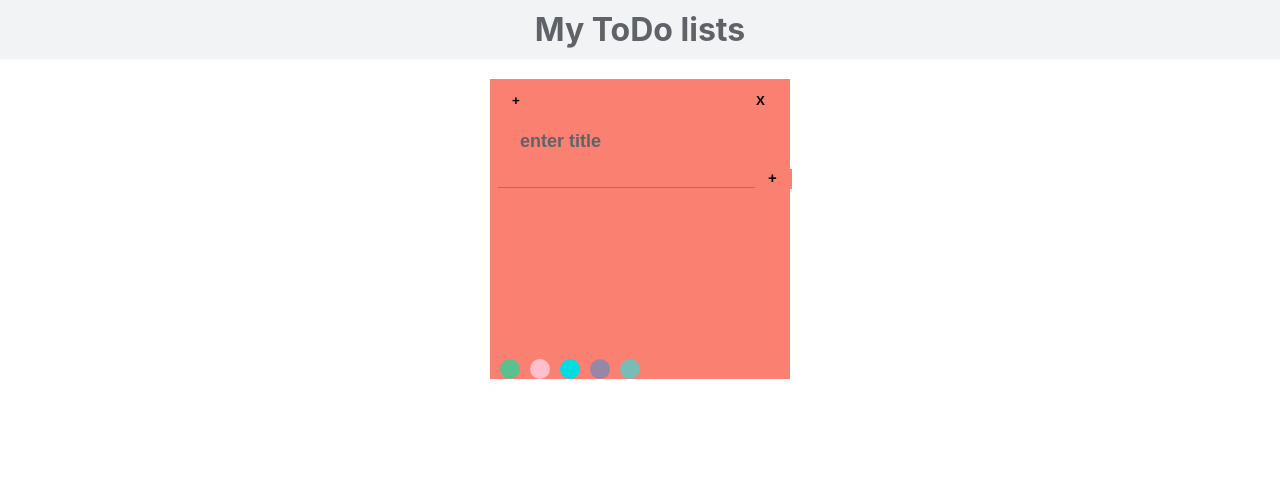
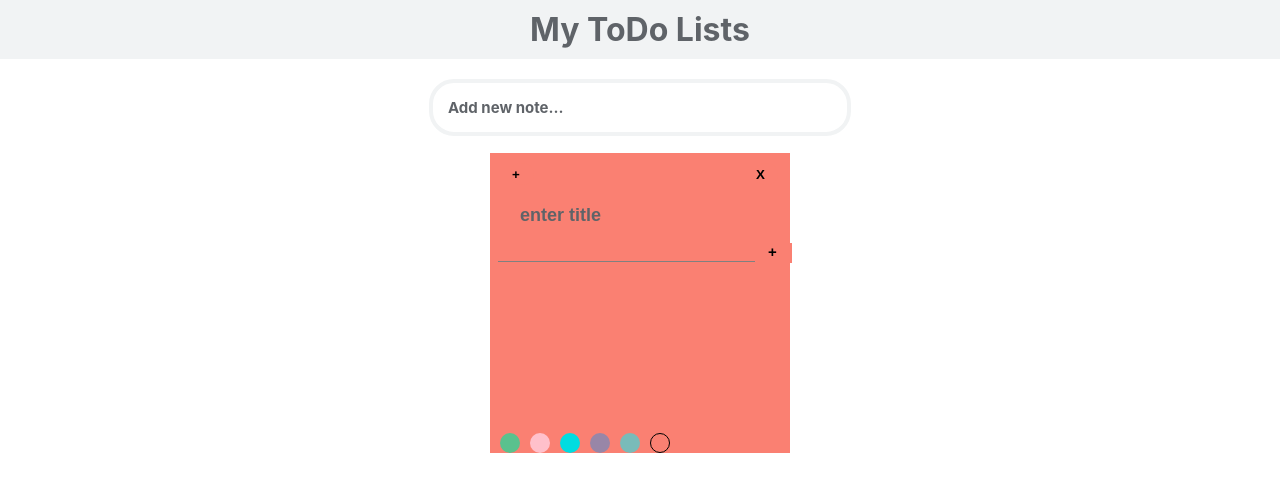
Before and after one commit to florentina-ban/mytodo, a React (Create React App) app in the folder my_app/: page / in a window 1280 px wide. Shown: the top 492 px of the page. Built offline with nearby package versions, Linux system fonts and the light colour scheme.

Commit message:
addLayoutComp

```diff
--- /dev/null
+++ b/my_app/src/AddLayoutComp.js
@@ -0,0 +1,74 @@
+import PropTypes from 'prop-types';
+import React from 'react';
+import styled from 'styled-components';
+
+const AllLayout = styled.h1`
+    border: 4px #f1f3f4 solid
+    color: #5f6368;
+    width: 30%;
+    margin: auto
+    font-size: 15px;
+    margin-bottom: 17px;
+    cursor: pointer;
+    padding: 15px;
+    border-radius: 25px;
+`,
+    MyInput = styled.input`
+    border : 0;
+    outline: none;
+`;
+export default class AddLayoutComp extends React.Component {
+    static propTypes = {
+        'addLayoutFunction': PropTypes.func
+    }
+
+    static defaultProps = {
+        'addLayoutFunction': () => null
+    }
+
+    constructor (props) {
+        super(props);
+        this.state = {'clicked': false};
+        this.inputRef = React.createRef();
+    }
+
+    handleClick = () => {
+        const {clicked} = this.state;
+        this.setState({'clicked': !clicked});
+    }
+
+    handleEnter = (event) => {
+        const {addLayoutFunction} = this.props,
+            text = this.inputRef.current.value.trim();
+        if (event.key === 'Enter' && text.length) {
+            addLayoutFunction(text);
+            this.inputRef.current.value = '';
+        }
+    }
+
+    getHtmlComp = () => {
+        const {clicked} = this.state,
+            htmlComp = clicked
+                ? <MyInput
+                    onBlur={this.handleClick}
+                    onKeyPress={this.handleEnter}
+                    placeholder="Add new note.."
+                    ref={this.inputRef}
+                    type="text" />
+                : <span onClick={this.handleClick}>
+                    {'Add new note...'}
+                </span >;
+        return (
+            htmlComp
+        );
+    }
+
+    render () {
+        return (
+            <AllLayout>
+                {this.getHtmlComp()}
+            </AllLayout>
+        );
+    }
+
+}
--- a/my_app/src/App.js
+++ b/my_app/src/App.js
@@ -1,13 +1,14 @@
 import {generateLayoutId, getLayoutIds, getLayoutString} from './utils.js';
+import AddLayoutComp from './AddLayoutComp';
 import Layout from './Layout.js';
 import React from 'react';
+import generateId from './utils';
 import styled from 'styled-components';
 
 const AllLayouts = styled.form`
     display: flex;
     justify-content: space-evenly;
     flex-wrap: wrap;
-    min-height: 600px;
 `,
     ListTitle = styled.h1`
     background-color: #f1f3f4;
@@ -28,7 +29,7 @@ class App extends React.Component {
         this.state = {layoutIds};
     }
 
-    addOneLayout = () => {
+    addOneLayout = (text) => {
         const {layoutIds} = this.state,
             id = generateLayoutId(layoutIds),
             store = window.localStorage;
@@ -36,13 +37,27 @@ class App extends React.Component {
         this.setState({layoutIds}, () => {
             store.setItem('layoutIds', getLayoutString(layoutIds));
         });
+        if (typeof text !== 'undefined') {
+            if (text.length) {
+                const todoId = generateId([]);
+                store.setItem(`lista${id}`, `${todoId},${text},false`);
+            }
+        }
     }
 
-    getOneLayout = (id) => <Layout
-        addLayoutFunction={this.addOneLayout}
-        deleteLayoutFunction={this.deleteLayout}
-        id={id}
-    />
+    getOneLayout = (id) => {
+        const aStore = window.localStorage,
+            color = aStore.getItem(`color${id}`) === null
+                ? 'color6'
+                : aStore.getItem(`color${id}`);
+        return (
+            <Layout
+                addLayoutFunction={this.addOneLayout}
+                color={color}
+                deleteLayoutFunction={this.deleteLayout}
+                id={id}
+            />);
+    }
 
 
     getAllLayouts = () => {
@@ -71,8 +86,9 @@ class App extends React.Component {
         return (
             <div>
                 <ListTitle>
-                    {'My ToDo lists'}
+                    {'My ToDo Lists'}
                 </ListTitle>
+                <AddLayoutComp addLayoutFunction={this.addOneLayout} />
                 <AllLayouts>
                     {this.getAllLayouts()}
                 </AllLayouts>
--- a/my_app/src/Layout.js
+++ b/my_app/src/Layout.js
@@ -75,7 +75,6 @@ const AllComp = styled.form`
     margin-left: 20px;
     font-weight: bold;
     border: none;
-
 `,
     ListComp = styled.form`
     font: normal 12px sans-serif;
@@ -134,7 +133,10 @@ export default class Layout extends Component {
         let checkedTodos = [],
             todos = [];
         const {id} = this.props,
-            color = window.localStorage.getItem(`color${id}`),
+            aStore = window.localStorage,
+            color = typeof aStore.getItem(`color${id}`) === 'undefined'
+                ? 'color6'
+                : aStore.getItem(`color${id}`),
             remakeLista = getLista(window.localStorage.getItem(`lista${id}`));
         todos = remakeLista.filter((todo) => todo.done === false);
         checkedTodos = remakeLista.filter((todo) => todo.done === true);
@@ -299,7 +301,11 @@ export default class Layout extends Component {
     }
 
     render () {
-        const {checkedTodos, color} = this.state,
+        let {color} = this.state;
+        if (color === null) {
+            color = 'color6';
+        }
+        const {checkedTodos} = this.state,
             checked = checkedTodos.map((todo) => <Todo
                 color={color}
                 done={todo.done}
--- a/my_app/src/utils.js
+++ b/my_app/src/utils.js
@@ -35,25 +35,28 @@ const generateId = function generateId (todoList) {
     },
 
     getLayoutIds = function getLayoutIds (myString) {
-        const lista = myString ? myString.split(',') : ['1'];
+        const lista = myString
+            ? myString.split(',')
+            : ['1'];
         return lista;
     },
 
-    getLayoutString = function getLayoutString (layoutIds){
-        let myString='';
-        layoutIds.forEach(id => {
-            if(myString){
-                myString = myString +','+ id;
-        }
-        else {
-            myString = myString + id;
-        }
+    getLayoutString = function getLayoutString (layoutIds) {
+        let myString = '';
+        layoutIds.forEach((id) => {
+            if (myString) {
+                myString = `${myString},${id}`;
+            } else {
+                myString += id;
+            }
         });
         return myString;
     },
 
     getLista = function getLista (myString) {
-        const lista = myString ? myString.split(';') : [],
+        const lista = myString
+                ? myString.split(';')
+                : [],
             listaRemake = [];
         lista.forEach((element) => {
             const elements = element.split(','),
```
Also changed, not shown: my_app/.eslintrc.json.
